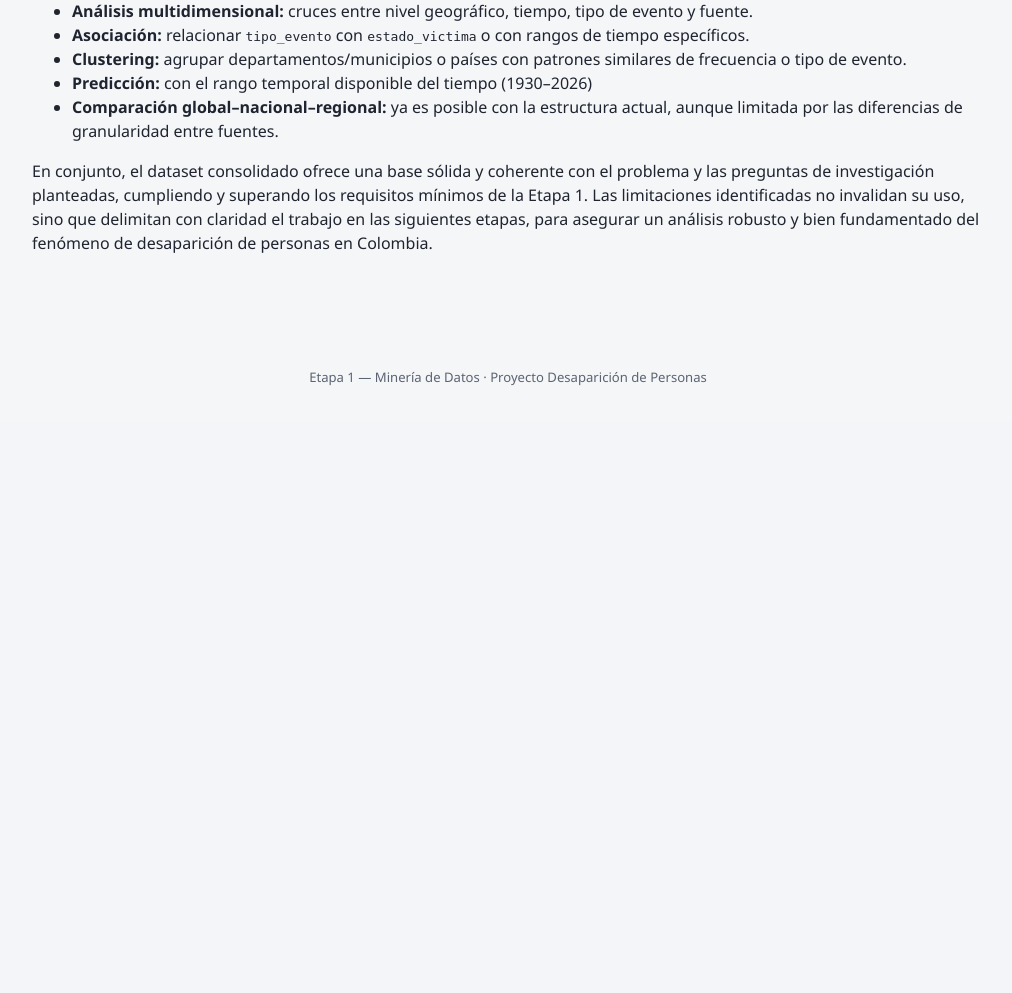
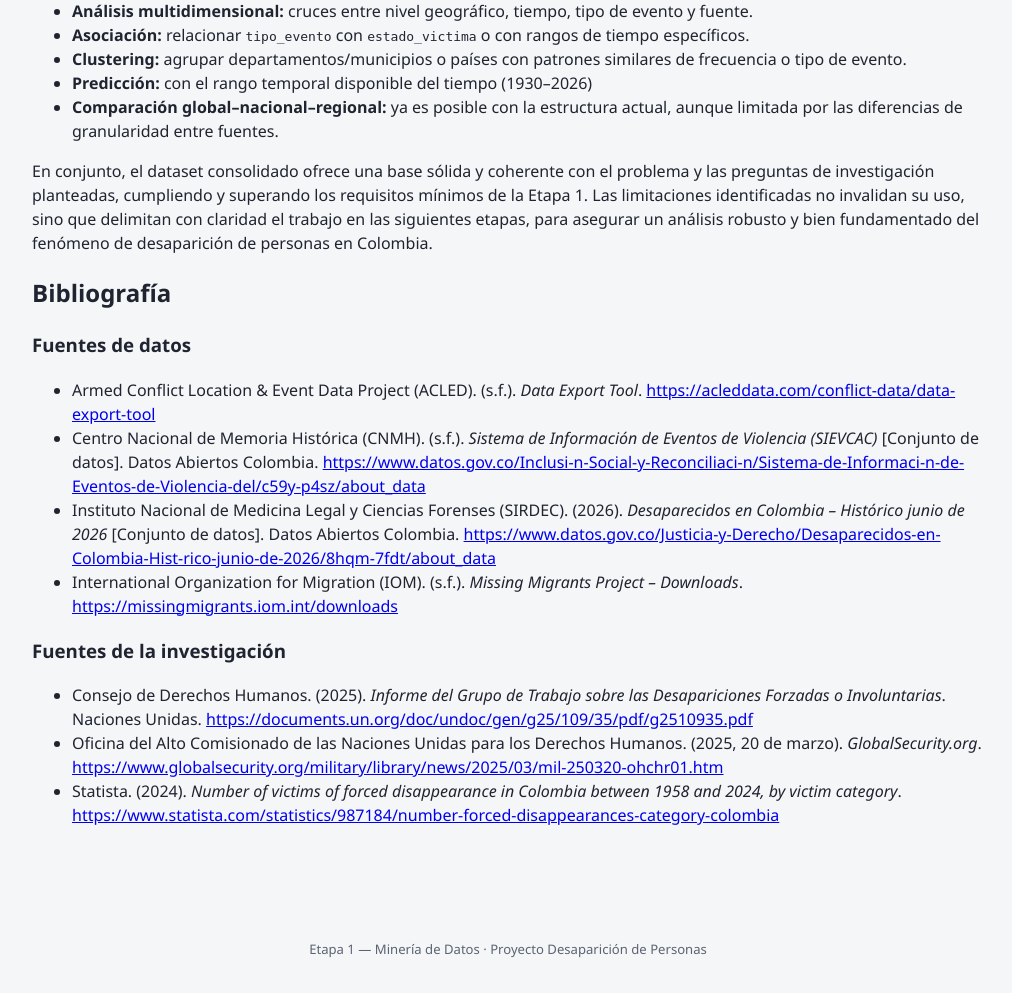
Before and after one commit to Teffy-glicth/Poyecto_DesaparicionPersonas, a Flask app: page /etapa1/limitaciones in a window 1280 px wide. Shown: the part 1461-2454 px from the top of the page, without its empty margins (132-1144 px from the left). Before the commit the page ends 1847 px from the top, so only its background shows below. Run offline with Flask 3, Linux system fonts and the light colour scheme.

Commit message:
bibliografías

```diff
--- a/templates/etapa1_limitaciones.html
+++ b/templates/etapa1_limitaciones.html
@@ -102,4 +102,21 @@
   robusto y bien fundamentado del fenómeno de desaparición de personas en
   Colombia.
 </p>
+
+
+<h2>Bibliografía</h2>
+
+<h3>Fuentes de datos</h3>
+<ul>
+  <li>Armed Conflict Location &amp; Event Data Project (ACLED). (s.f.). <em>Data Export Tool</em>. <a href="https://acleddata.com/conflict-data/data-export-tool">https://acleddata.com/conflict-data/data-export-tool</a></li>
+  <li>Centro Nacional de Memoria Histórica (CNMH). (s.f.). <em>Sistema de Información de Eventos de Violencia (SIEVCAC)</em> [Conjunto de datos]. Datos Abiertos Colombia. <a href="https://www.datos.gov.co/Inclusi-n-Social-y-Reconciliaci-n/Sistema-de-Informaci-n-de-Eventos-de-Violencia-del/c59y-p4sz/about_data">https://www.datos.gov.co/Inclusi-n-Social-y-Reconciliaci-n/Sistema-de-Informaci-n-de-Eventos-de-Violencia-del/c59y-p4sz/about_data</a></li>
+  <li>Instituto Nacional de Medicina Legal y Ciencias Forenses (SIRDEC). (2026). <em>Desaparecidos en Colombia – Histórico junio de 2026</em> [Conjunto de datos]. Datos Abiertos Colombia. <a href="https://www.datos.gov.co/Justicia-y-Derecho/Desaparecidos-en-Colombia-Hist-rico-junio-de-2026/8hqm-7fdt/about_data">https://www.datos.gov.co/Justicia-y-Derecho/Desaparecidos-en-Colombia-Hist-rico-junio-de-2026/8hqm-7fdt/about_data</a></li>
+  <li>International Organization for Migration (IOM). (s.f.). <em>Missing Migrants Project – Downloads</em>. <a href="https://missingmigrants.iom.int/downloads">https://missingmigrants.iom.int/downloads</a></li>
+</ul>
+
+<h3>Fuentes de la investigación</h3>
+<ul>
+  <li>Consejo de Derechos Humanos. (2025). <em>Informe del Grupo de Trabajo sobre las Desapariciones Forzadas o Involuntarias</em>. Naciones Unidas. <a href="https://documents.un.org/doc/undoc/gen/g25/109/35/pdf/g2510935.pdf">https://documents.un.org/doc/undoc/gen/g25/109/35/pdf/g2510935.pdf</a></li>
+  <li>Oficina del Alto Comisionado de las Naciones Unidas para los Derechos Humanos. (2025, 20 de marzo). <em>GlobalSecurity.org</em>. <a href="https://www.globalsecurity.org/military/library/news/2025/03/mil-250320-ohchr01.htm">https://www.globalsecurity.org/military/library/news/2025/03/mil-250320-ohchr01.htm</a></li>
+  <li>Statista. (2024). <em>Number of victims of forced disappearance in Colombia between 1958 and 2024, by victim category</em>. <a href="https://www.statista.com/statistics/987184/number-forced-disappearances-category-colombia">https://www.statista.com/statistics/987184/number-forced-disappearances-category-colombia</a></li>
 {% endblock %}
```
